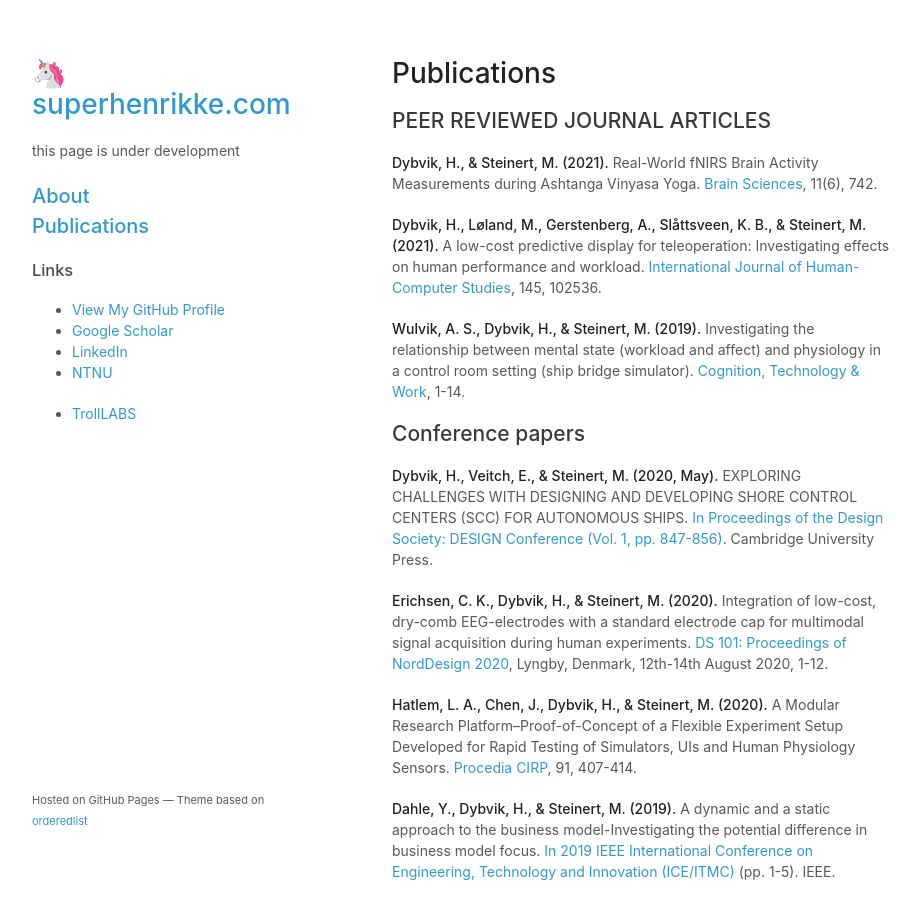
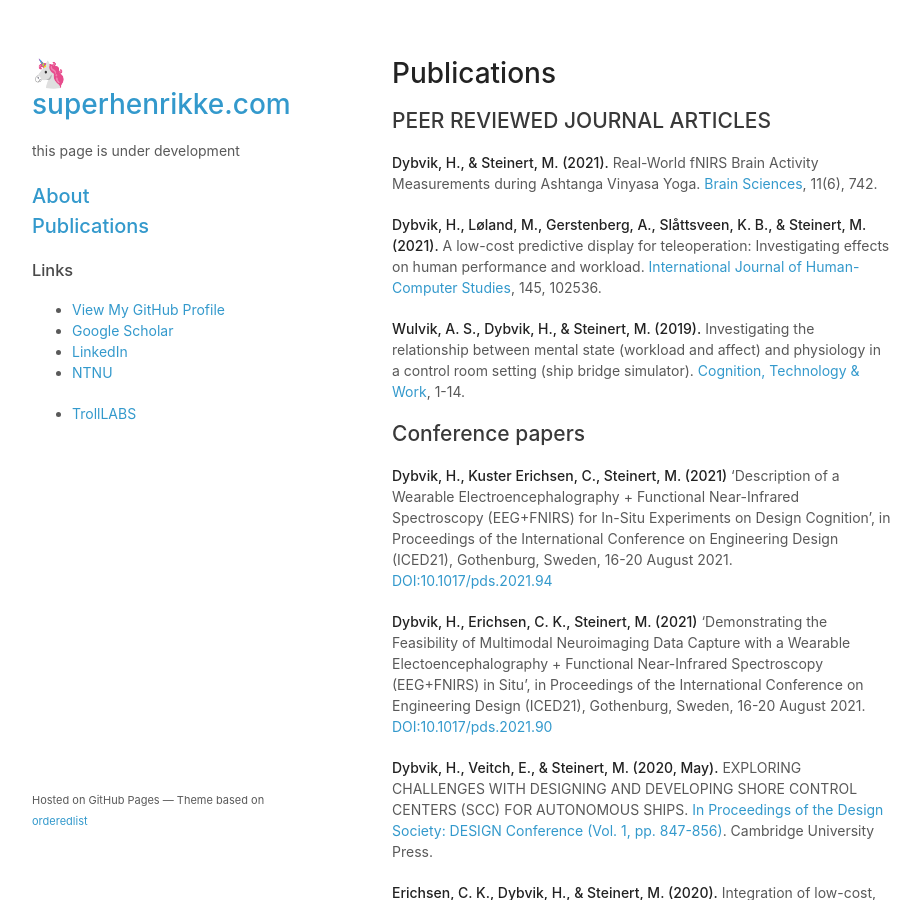
Before and after one commit to superhenrikke/superhenrikke.github.io, a Jekyll site: the page built from publications.md, in a window 1280 px wide and 900 px high. Shown: the whole window, without its empty margins (178-1099 px from the left). Built offline with Jekyll 4.4.1, drawn with Linux system fonts in a browser that asks for light colours; our own code applies the rules of GitHub Pages for plain Markdown files; a script that is not in the unit is left out.

Commit message:
Update publications.md

```diff
--- a/publications.md
+++ b/publications.md
@@ -10,6 +10,10 @@
 
 
 ## Conference papers
+
+**Dybvik, H., Kuster Erichsen, C., Steinert, M. (2021)** ‘Description of a Wearable Electroencephalography + Functional Near-Infrared Spectroscopy (EEG+FNIRS) for In-Situ Experiments on Design Cognition’, in Proceedings of the International Conference on Engineering Design (ICED21), Gothenburg, Sweden, 16-20 August 2021. [DOI:10.1017/pds.2021.94](DOI:10.1017/pds.2021.94)
+
+**Dybvik, H., Erichsen, C. K., Steinert, M. (2021)** ‘Demonstrating the Feasibility of Multimodal Neuroimaging Data Capture with a Wearable Electoencephalography + Functional Near-Infrared Spectroscopy (EEG+FNIRS) in Situ’, in Proceedings of the International Conference on Engineering Design (ICED21), Gothenburg, Sweden, 16-20 August 2021. [DOI:10.1017/pds.2021.90](DOI:10.1017/pds.2021.90)
 
 **Dybvik, H., Veitch, E., & Steinert, M. (2020, May).** EXPLORING CHALLENGES WITH DESIGNING AND DEVELOPING SHORE CONTROL CENTERS (SCC) FOR AUTONOMOUS SHIPS. [In Proceedings of the Design Society: DESIGN Conference (Vol. 1, pp. 847-856)](https://doi.org/10.1017/dsd.2020.131). Cambridge University Press.
 
```
